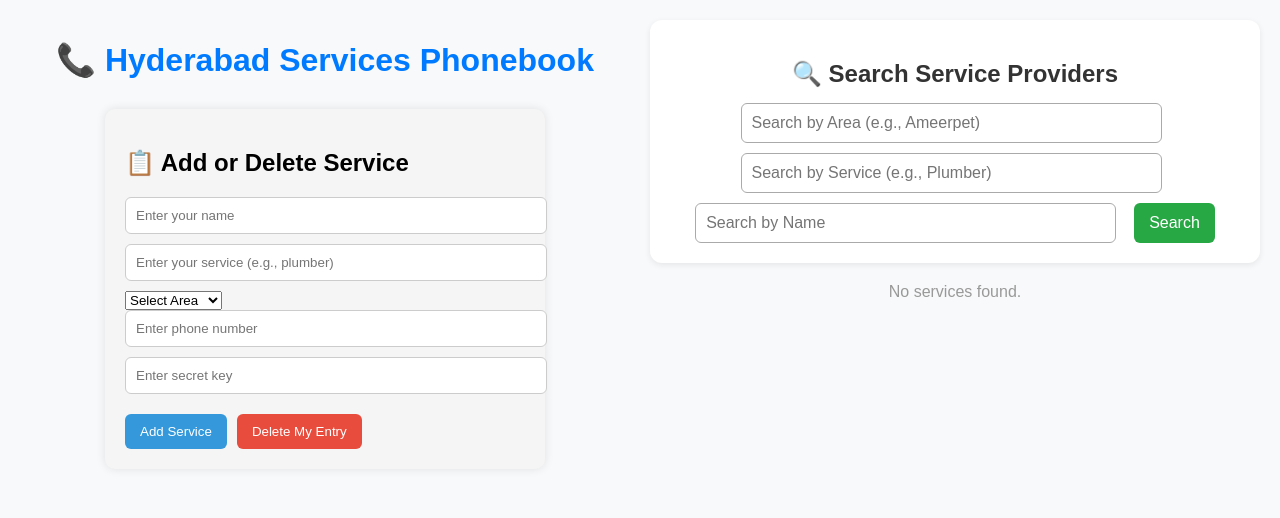
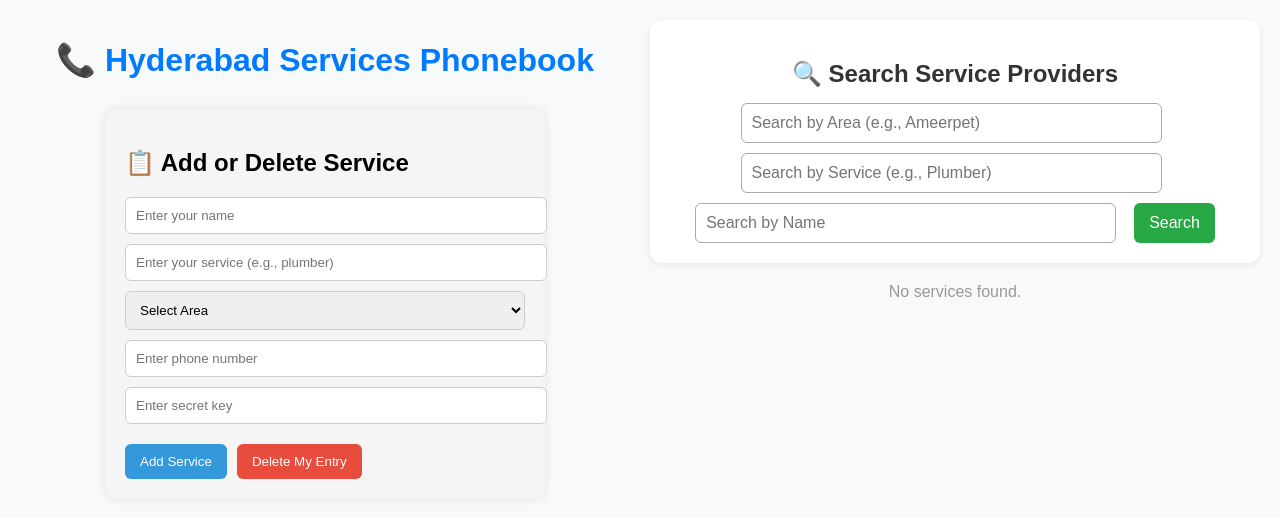
Before and after one commit to kotireddydeva/hyderabad-phonebook, a React (Create React App) app in the folder frontend/: page / in a window 1280 px wide. Shown: the top 518 px of the page. Built offline with nearby package versions, Linux system fonts and the light colour scheme.

Commit message:
Update App.css

```diff
--- a/frontend/src/App.css
+++ b/frontend/src/App.css
@@ -182,7 +182,8 @@ form button:hover {
   box-shadow: 0 0 10px rgba(0,0,0,0.1);
 }
 
-.service-form input {
+.service-form input,
+.service-form select {
   width: 100%;
   padding: 10px;
   margin-bottom: 10px;
```
